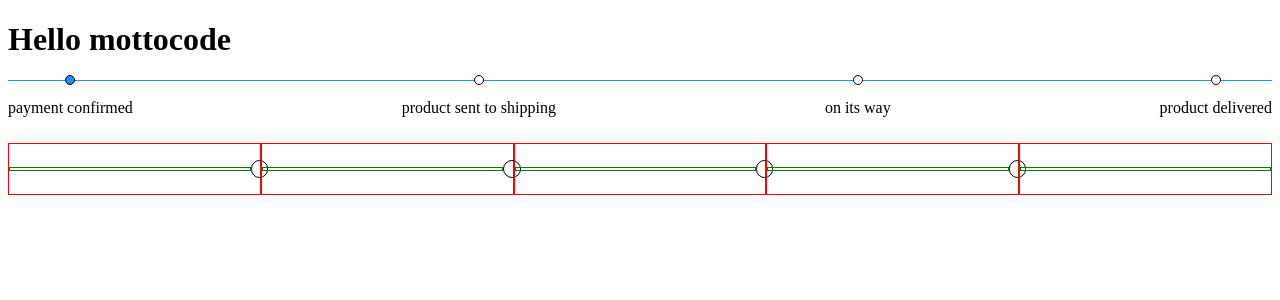
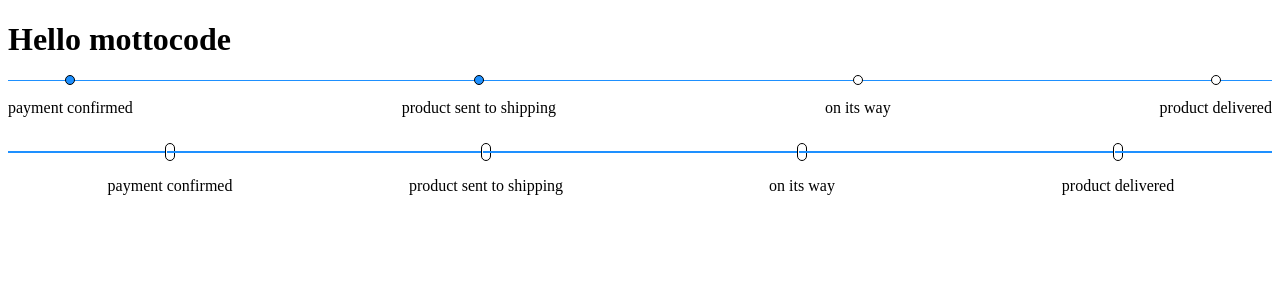
Before and after one commit to luizfiorentino/reusable-components-hub, a Next.js app: page / in a window 1280 px wide. Shown: the top 300 px of the page. Built offline with nearby package versions, Linux system fonts and the light colour scheme.

Commit message:
refactored the component to align each text with its bubble

```diff
--- a/components/progressBar/index.js
+++ b/components/progressBar/index.js
@@ -8,6 +8,7 @@ export default function ProgressBar({
   barSteps,
   stepIndex,
 }) {
+  console.log(stepIndex);
   return (
     <div>
       {barSteps && (
@@ -32,13 +33,26 @@ export default function ProgressBar({
         {barSteps.map((el, index) => (
           <div className={styles.stepsInner}>
             <div className={styles.streep}></div>
-            <p className={styles.oneBubble}></p>
+
+            <div className={styles.oneBubble}></div>
+            <div className={styles.streep}></div>
           </div>
         ))}
-        <div className={styles.stepsInner}>
+        {/* <div className={styles.stepsInner}>
           {" "}
           <div className={styles.lastStreep}></div>
-        </div>
+        </div> */}
+      </div>
+      <div className={styles.text}>
+        {barSteps.map((el, index) => (
+          <div className={styles.stepsInnerText}>
+            <div className={styles.textInner}>{el}</div>
+          </div>
+        ))}
+        {/* <div className={styles.stepsInner}>
+          {" "}
+          <div className={styles.lastStreep}></div>
+        </div> */}
       </div>
     </div>
   );
--- a/components/progressBar/index.module.css
+++ b/components/progressBar/index.module.css
@@ -52,7 +52,7 @@
   margin-top: 10px;
   /* border-top: 1px solid black; */
   display: flex;
-  justify-content: space-around;
+  /* justify-content: space-around; */
 }
 .bar2 {
   background-color: green;
@@ -78,16 +78,38 @@
   /* margin-top: -0.5rem; */
 }
 
+.text {
+  margin-top: 1rem;
+  display: flex;
+  /* border-top: 1px solid blue; */
+}
+
+.textInner {
+  display: flex;
+  align-items: center;
+  justify-content: center;
+
+  margin-right: -0.5rem;
+}
+
 .stepsInner {
   width: 100%;
   display: flex;
+  /* justify-content: center; */
+  align-items: center;
+  /* border: 1px solid red; */
+}
+
+.stepsInnerText {
+  width: 100%;
+  display: flex;
   justify-content: center;
-  align-items: center;
-  border: 1px solid red;
+
+  /* border: 1px solid red; */
 }
 
 .streep {
-  border: 1px solid green;
+  background-color: dodgerblue;
   width: 100%;
   height: 2px;
 }
--- a/pages/index.js
+++ b/pages/index.js
@@ -17,7 +17,7 @@ export default function index() {
     "on its way",
     "product delivered",
   ];
-  const currentStep = "payment confirmed";
+  const currentStep = "product sent to shipping";
   const stepIndex = barSteps.indexOf(currentStep);
 
   const cardList = [...Array(numberOfCards)];
```
